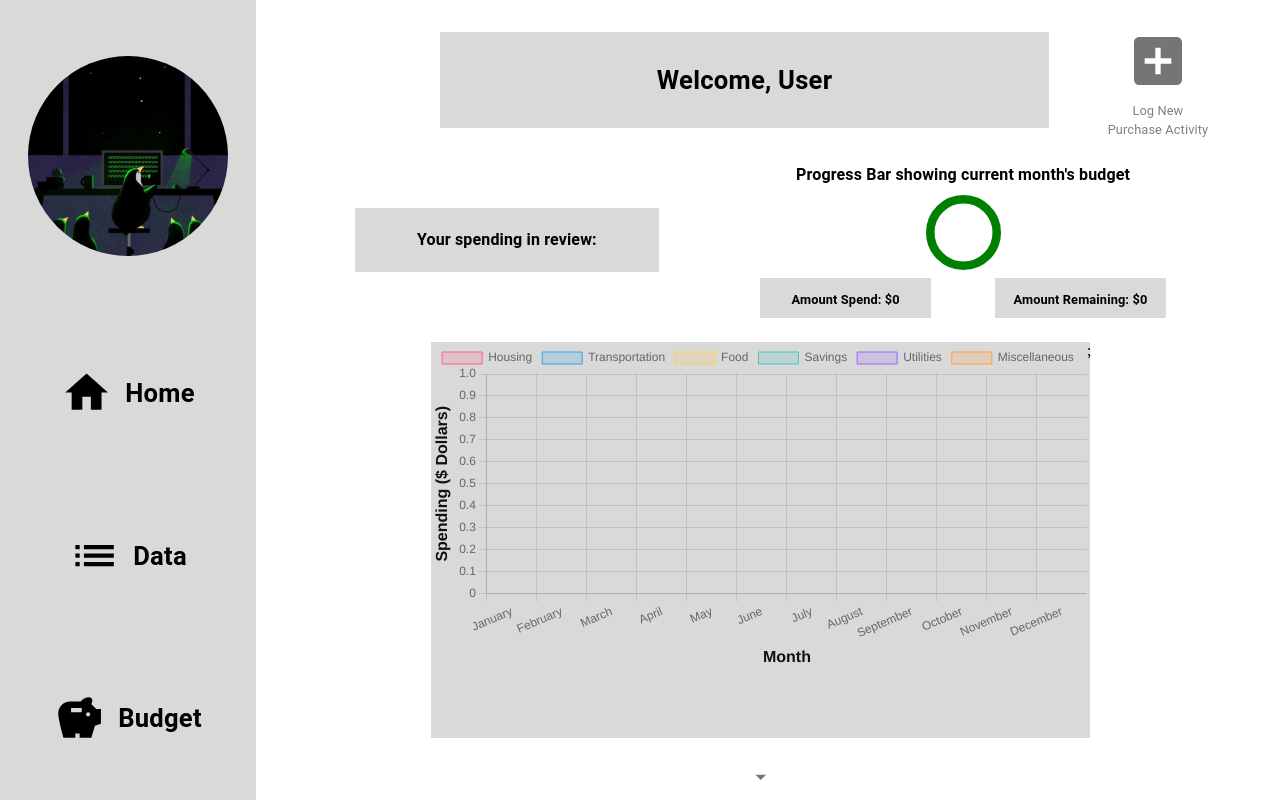
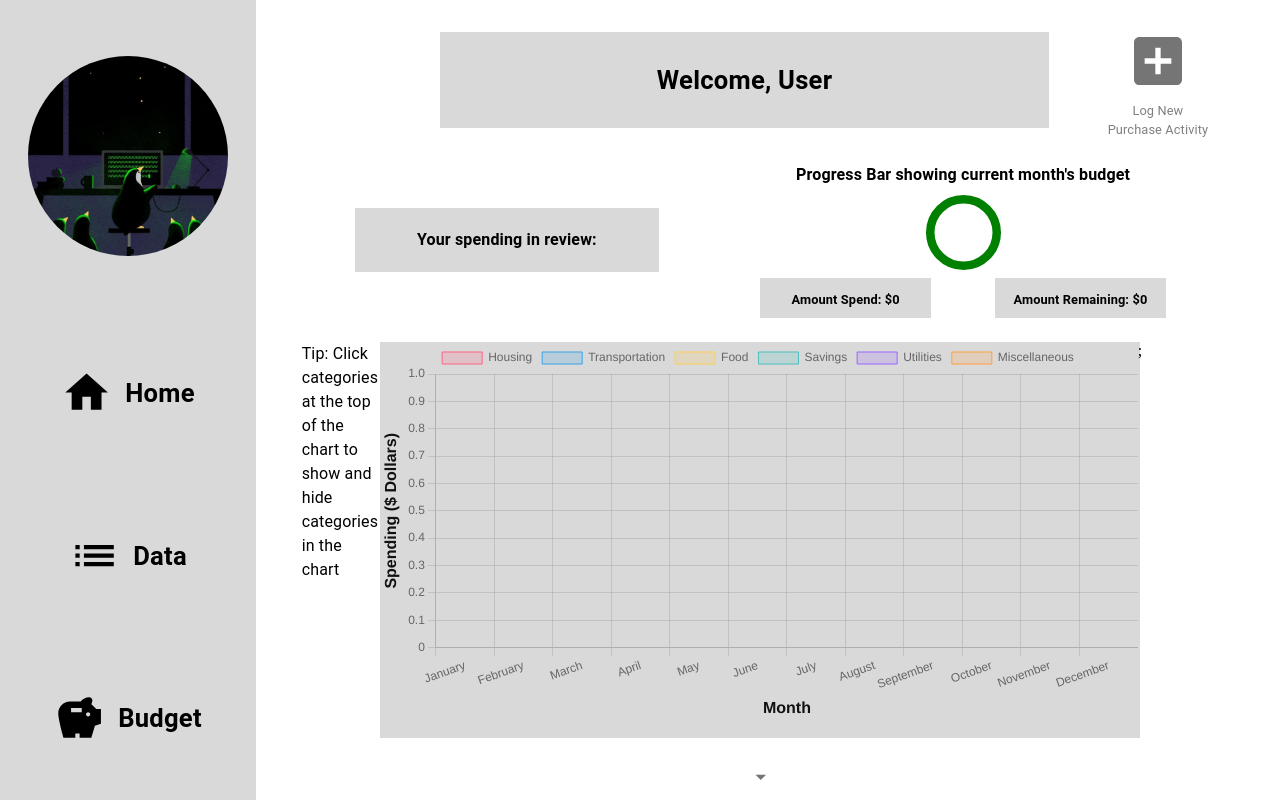
Before and after one commit to danishtran-uci/BudgetBuddy, a React (Create React App) app: page / in a window 1280 px wide. Shown: the top 800 px of the page. Built offline with nearby package versions, Linux system fonts and the light colour scheme.

Commit message:
add tip and scroll on submit

```diff
--- a/src/components/Budget/BudgetPage.js
+++ b/src/components/Budget/BudgetPage.js
@@ -2,8 +2,13 @@ import React, { useState } from 'react';
 import { Box, Button, Typography } from '@mui/material';
 import CurrencyTextField from '@lupus-ai/mui-currency-textfield/dist/CurrencyTextField';
 
-function BudgetPage( {budget, setBudget} ) {
+function BudgetPage( {budget, setBudget, homeRef, scrollToRef} ) {
   const [enteredBudget, setEnteredBudget] = useState(0)
+
+  function submitNewBudget(newBudget) {
+    setBudget(newBudget)
+    scrollToRef(homeRef)
+  }
 
   return (
     // Main Container for defining size of the component
@@ -71,7 +76,7 @@ function BudgetPage( {budget, setBudget} ) {
             width: '30%',
           }}
           variant="contained"
-          onClick={() => setBudget(enteredBudget)}
+          onClick={() => submitNewBudget(enteredBudget)}
         >Submit</Button>
       </Box>
     </Box>
--- a/src/components/Home/chart/SpendingChart.js
+++ b/src/components/Home/chart/SpendingChart.js
@@ -1,7 +1,7 @@
 import React from 'react';
 import { Bar } from 'react-chartjs-2';
 import 'chart.js/auto';
-import { Box } from '@mui/material';
+import { Box, Typography } from '@mui/material';
 
 const options = {
   scales: {
@@ -79,13 +79,21 @@ function SpendingChart({ purchaseData }) {
     >
       <Box
         style={{
-          width:'65%',
+          width:'75%',
           height:'90%',
           backgroundColor: '#D9D9D9',
           display: 'flex',
           justifyContent: 'center'
         }}
       >
+        <Typography
+          style={{
+            width: '10%',
+            marginLeft: '-6vw'
+          }}
+        >
+          Tip: Click categories at the top of the chart to show and hide categories in the chart
+        </Typography>
         <Bar data={data} options={options} />;
       </Box>
     </Box>
--- a/src/components/Nav/NavBar.js
+++ b/src/components/Nav/NavBar.js
@@ -4,7 +4,6 @@ import profileIcon from './penguin.jpg';
 import HomeIcon from '@mui/icons-material/Home';
 import ListIcon from '@mui/icons-material/List';
 import SavingsIcon from '@mui/icons-material/Savings';
-import SettingsIcon from '@mui/icons-material/Settings';
 
 const spanStyle = {
   display: 'flex',
--- a/src/components/PageContent.js
+++ b/src/components/PageContent.js
@@ -121,7 +121,7 @@ function PageContent() {
         </Box>
 
         <Box ref={budgetRef} style={pageContentStyle}>
-          <BudgetPage budget={budget} setBudget={setBudget} />
+          <BudgetPage budget={budget} setBudget={setBudget} homeRef={homeRef} scrollToRef={scrollToRef}/>
         </Box>
       </Box>
     </Box>
```
